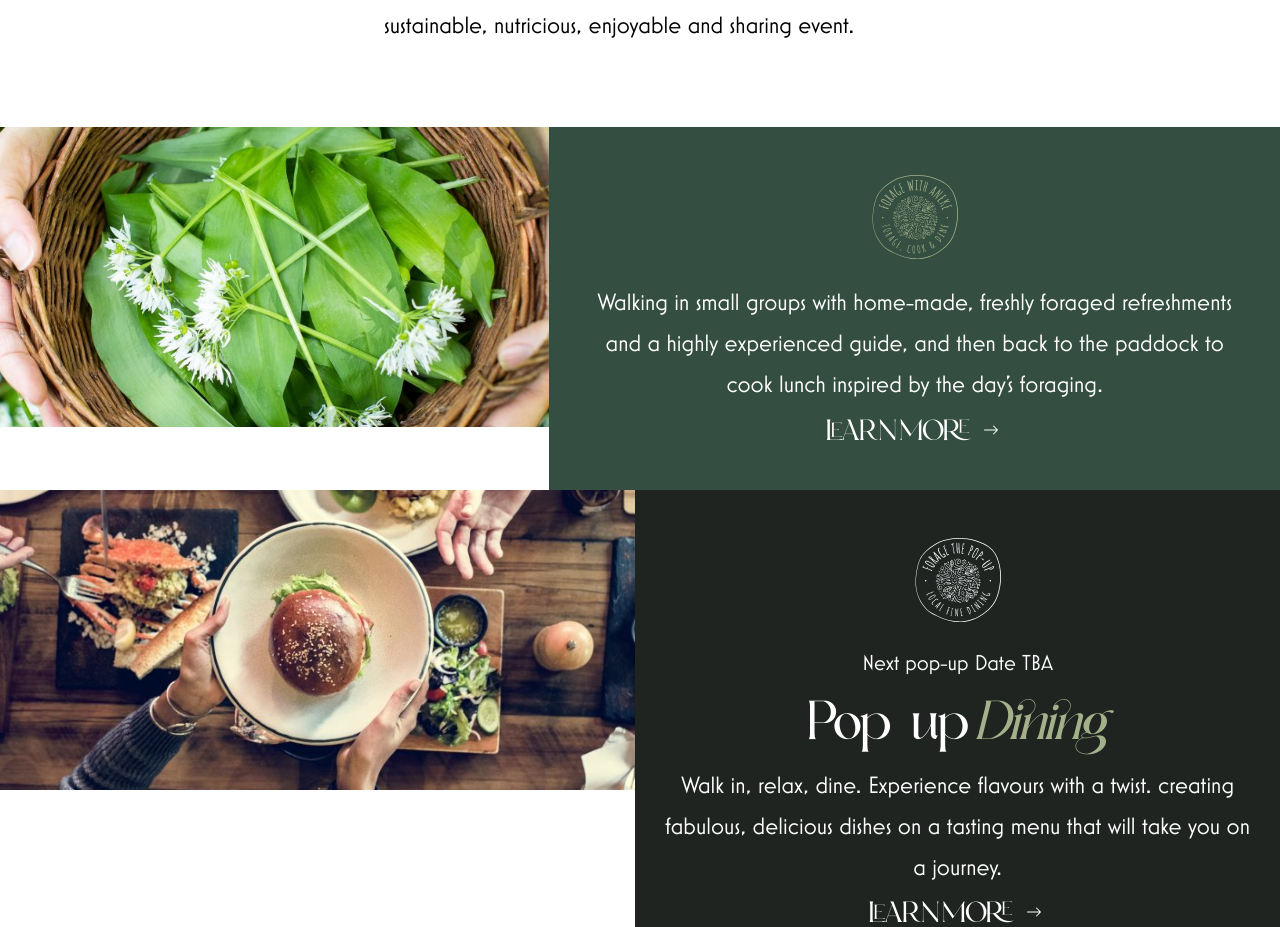
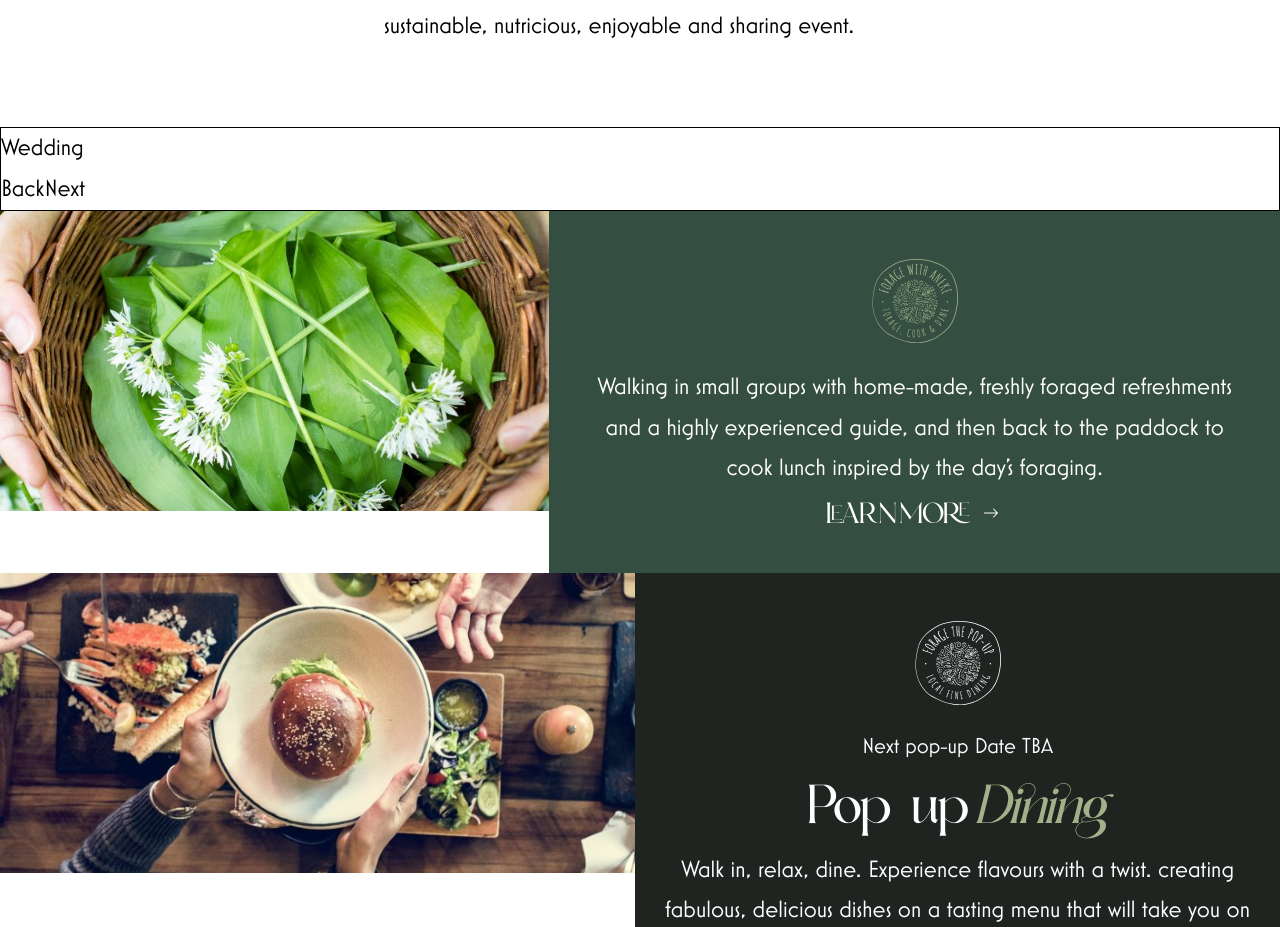
Before and after one commit to suleiman-hamza/food-by-aneke-cl, a React (Vite) app: page / in a window 1280 px wide. Shown: the part 1220-2147 px from the top of the page. Built offline with nearby package versions, Linux system fonts and the light colour scheme.

Commit message:
installed embla carousel and set up the carousel items and buttons

```diff
--- a/package.json
+++ b/package.json
@@ -11,6 +11,7 @@
   },
   "dependencies": {
     "@tailwindcss/vite": "^4.2.4",
+    "embla-carousel-react": "^8.6.0",
     "nitro": "3.0.260415-beta",
     "react": "^19.2.5",
     "react-dom": "^19.2.5",
--- /dev/null
+++ b/src/components/Carousel/Carousel.module.css
@@ -0,0 +1,13 @@
+.embla__viewport {
+  overflow: hidden;
+}
+
+.embla__container {
+  display: flex;
+  touch-action: pan-y pinch-zoom;
+}
+
+.embla__slide {
+  flex: 0 0 100%;
+  min-width: 0;
+}
--- /dev/null
+++ b/src/components/Carousel/Carousel.tsx
@@ -0,0 +1,32 @@
+// import React from "react";
+import useEmblaCarousel from "embla-carousel-react";
+import styles from "./Carousel.module.css";
+
+export default function Carousel() {
+  const [emblaRef, emblaApi] = useEmblaCarousel({ loop: false });
+
+  const goToPrev = () => emblaApi?.scrollPrev();
+  const goToNext = () => emblaApi?.scrollNext();
+  return (
+    <section className="border">
+      <div className="embla">
+        <div className={styles.embla__viewport} ref={emblaRef}>
+          <div className={styles.embla__container}>
+            <div className={styles.embla__slide}>Wedding</div>
+            <div className={styles.embla__slide}>Pop-up Dining</div>
+            <div className={styles.embla__slide}>Private Chef</div>
+            <div className={styles.embla__slide}>Bespoke Evevnt</div>
+            <div className={styles.embla__slide}>Corporate</div>
+          </div>
+        </div>
+
+        <button className="embla__prev" onClick={goToPrev}>
+          Back
+        </button>
+        <button className="embla__next" onClick={goToNext}>
+          Next
+        </button>
+      </div>
+    </section>
+  );
+}
--- a/src/pages/Home.tsx
+++ b/src/pages/Home.tsx
@@ -11,6 +11,7 @@ import Biiab from "../assets/images/accreditation-BIIAB.jpg";
 import FHrating from "../assets/images/accreditation-Food-Hygeine-Rating-5.jpg";
 import FineFood from "../assets/images/accreditation-Guild-of-Fine-Food.jpg";
 import SurreyLife from "../assets/images/accreditation-Surrey-Life-Food-Drink.jpg";
+import Carousel from "../components/Carousel/Carousel";
 
 const accredItems = [
   { id: 1, src: Biiab, title: "Signature Dish" },
@@ -39,6 +40,7 @@ export default function Home() {
       </section>
 
       {/*carousel here*/}
+      <Carousel />
 
       {/*the forage experience*/}
       <section className="flex flex-col md:flex-row">
```
Also changed, not shown: 1 other file (tests, documents, lock files or other folders).
